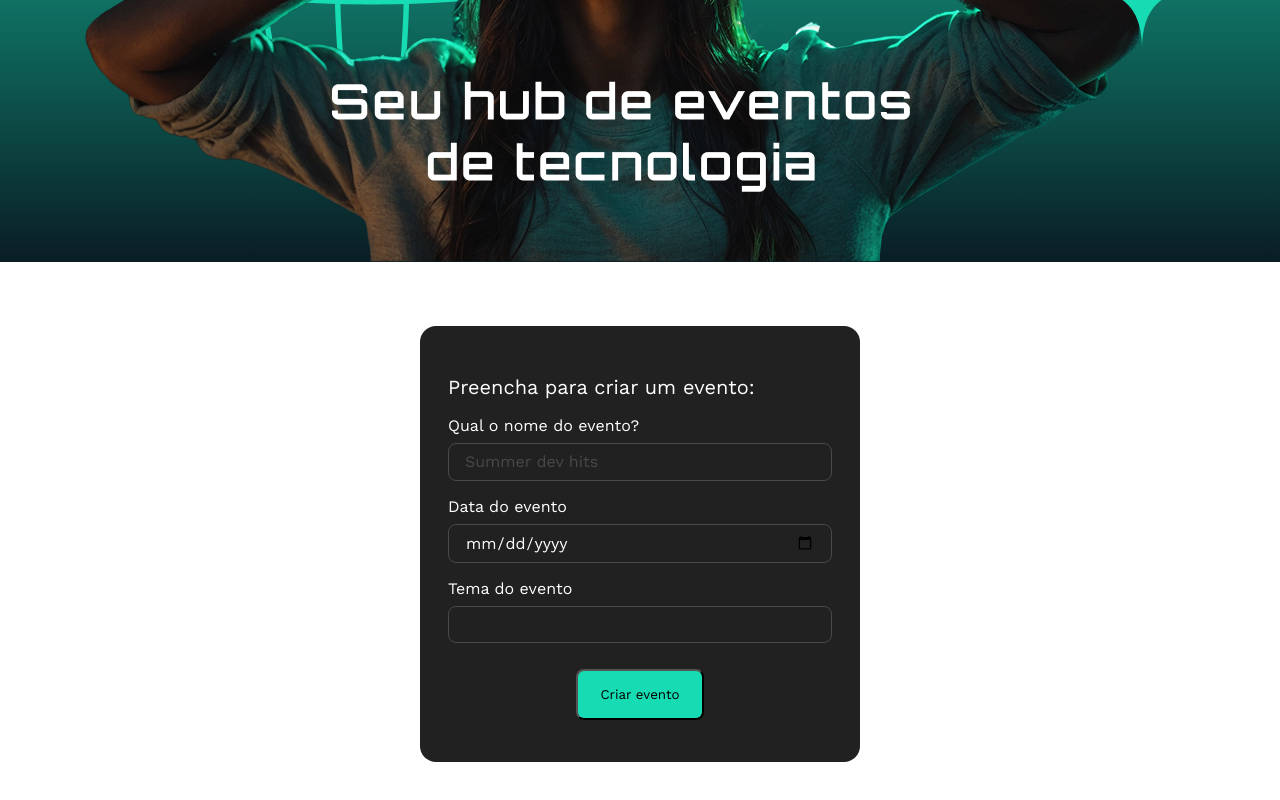
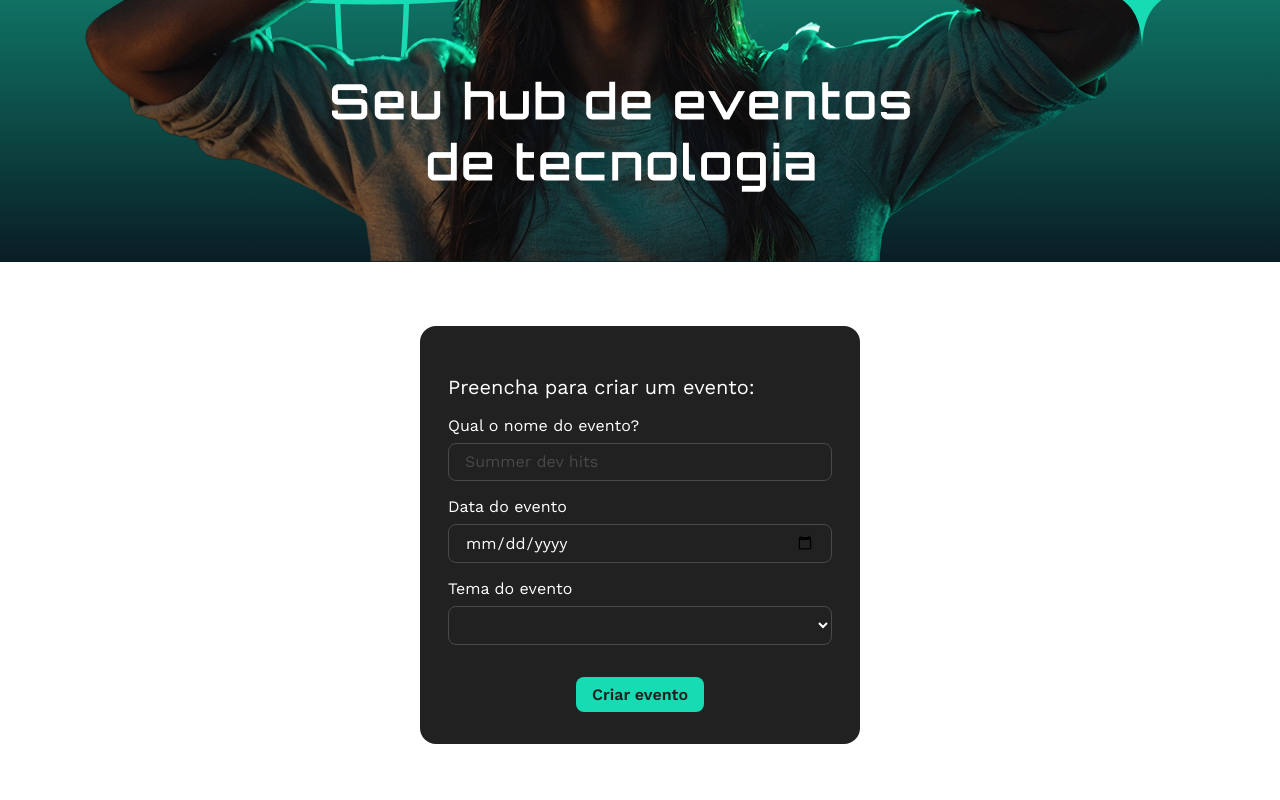
Before and after one commit to ThalesOliveira100/alura-react-01-tecboard, a React (Vite) app: page / in a window 1280 px wide. Shown: the part 421-1221 px from the top of the page. Built offline with nearby package versions, Linux system fonts and the light colour scheme.

Commit message:
feat: add ListaSuspensa component and update Botao styles

```diff
--- a/src/components/Botao/botao.estilos.css
+++ b/src/components/Botao/botao.estilos.css
@@ -1,13 +1,22 @@
 .botao-form {
-    padding: 1rem;
-    margin: 10px auto;
+    font-weight: 600;
+    font-size: 1rem;
+    line-height: 120%;
+    color: #212121;
+    padding: 0.5rem 1rem;
+    background-color: #17DCB3;
     border-radius: 0.5rem;
-    background-color: #17DCB3;
+    border: none;
     width: 128px;
     max-width: 90%;
 }
 
-.botao-form:first-child {
-    color: white;
-    font-size: 1rem;
+.botao-form:hover {
+    opacity: 0.8;
+    cursor: pointer;
 }
+
+.acoes {
+    margin-top: 2rem;
+    text-align: center;
+}
--- a/src/components/Botao/index.jsx
+++ b/src/components/Botao/index.jsx
@@ -1,8 +1,8 @@
 import "./botao.estilos.css"
 
-export function Botao ({ children, ...props }) {
+export function Botao ({ children}) {
     return (
-        <button {...props} className="botao-form">
+        <button className="botao-form">
             {children}
         </button>
     )
--- a/src/components/FormularioEvento/index.jsx
+++ b/src/components/FormularioEvento/index.jsx
@@ -4,6 +4,7 @@
 import { Label } from '../Label'
 import { CampoEntrada } from '../CampoEntrada'
 import { Botao } from '../Botao'
+import { ListaSuspensa } from '../ListaSuspensa'
 
 export function FormularioEvento() {
   return (
@@ -31,13 +32,16 @@
           <Label htmlFor="temaEvento">
             Tema do evento
           </Label>
-          <CampoEntrada type="select" id='temaEvento' name='temaEvento' />
+          <ListaSuspensa />
         </CampoFormulario>
+      </div>
 
+      <div className="acoes">
         <Botao>
           Criar evento
         </Botao>
       </div>
+
     </form>
   )
 }
--- /dev/null
+++ b/src/components/ListaSuspensa/index.jsx
@@ -0,0 +1,9 @@
+import './lista-suspensa.estilos.css'
+
+export function ListaSuspensa (){
+    return (
+        <select className='lista-suspensa-form'>
+
+        </select>
+    )
+}
--- /dev/null
+++ b/src/components/ListaSuspensa/lista-suspensa.estilos.css
@@ -0,0 +1,14 @@
+.lista-suspensa-form {
+    border-radius: 0.5rem;
+    background-color: transparent;
+    border: 1px solid #4A4949;
+    font-weight: 400;
+    font-size: 1rem;
+    line-height: 120%;
+    color: white;
+    padding: 0.5rem 1rem;
+}
+
+.lista-suspensa-form::placeholder {
+    color: #4A4949;
+}
```
